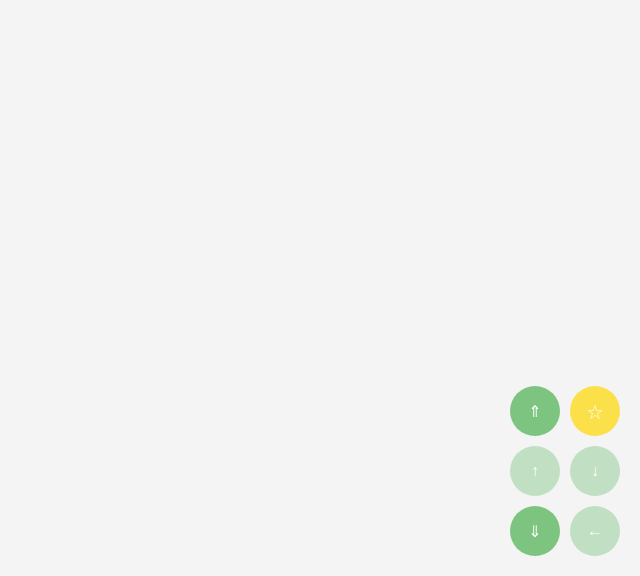
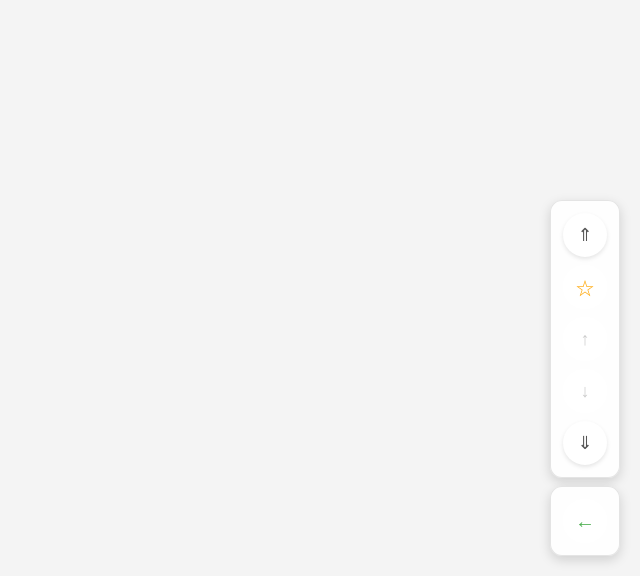
Before and after one commit to buzomo/rss-reader, a Flask app: a page that uses templates/index.html in a window 1280 px wide. Shown: the part 224-800 px from the top of the page, without its empty margins (640-1280 px from the left). Run offline with Flask 3, Linux system fonts and the light colour scheme; data that the repository does not hold is empty; some libraries are stand-ins or nearby versions.

Commit message:
ボタン改善

```diff
--- a/templates/index.html
+++ b/templates/index.html
@@ -105,48 +105,67 @@
             padding-top: 8px;
         }
         h2 {
-            cursor: pointer;
+            margin-bottom: 10px;
             display: flex;
             align-items: center;
-            margin-bottom: 10px;
-        }
-        h2:hover {
-            color: #4CAF50;
         }
         .navigation-buttons {
             position: fixed;
             right: 20px;
             bottom: 20px;
-            display: grid;
-            grid-template-columns: 50px 50px;
-            grid-template-rows: 50px 50px 50px;
-            gap: 10px;
+            display: flex;
+            flex-direction: column;
+            gap: 8px;
             z-index: 100;
         }
+        .navigation-buttons .button-group {
+            display: flex;
+            flex-direction: column;
+            gap: 8px;
+            background-color: rgba(255, 255, 255, 0.9);
+            border-radius: 12px;
+            padding: 12px;
+            box-shadow: 0 4px 12px rgba(0, 0, 0, 0.15);
+            border: 1px solid rgba(0, 0, 0, 0.1);
+        }
         .navigation-buttons button {
-            padding: 10px;
-            font-size: 16px;
-            background-color: rgba(76, 175, 80, 0.7);
-            color: white;
+            padding: 0;
+            font-size: 18px;
+            background-color: white;
+            color: #555;
             border: none;
             border-radius: 50%;
-            width: 50px;
-            height: 50px;
+            width: 44px;
+            height: 44px;
             cursor: pointer;
             display: flex;
             align-items: center;
             justify-content: center;
             outline: none;
+            transition: all 0.2s;
+            box-shadow: 0 2px 4px rgba(0, 0, 0, 0.1);
+        }
+        .navigation-buttons button:hover {
+            background-color: #f0f0f0;
+            transform: translateY(-1px);
+            box-shadow: 0 4px 8px rgba(0, 0, 0, 0.15);
         }
         .navigation-buttons button:disabled {
-            background-color: rgba(76, 175, 80, 0.3);
+            color: #ccc;
             cursor: not-allowed;
+            background-color: white;
+            transform: none;
+            box-shadow: none;
         }
         #starNavBtn {
-            background-color: rgba(255, 215, 0, 0.7);
+            color: #ffa500;
         }
         #starNavBtn.starred {
-            background-color: rgba(255, 215, 0, 1);
+            color: #ffd700;
+        }
+        #backToFeedsBtn {
+            color: #4CAF50;
+            font-size: 20px;
         }
         #fileInput {
             display: none;
@@ -171,18 +190,25 @@
             <ul class="feed-list" id="feedList"></ul>
         </div>
         <div id="articlesSection" class="section" style="display: none;">
-            <h2 id="articleHeader"><span id="backToFeeds">← </span><span id="currentFeedTitle">ニュース一覧</span></h2>
+            <h2 id="articleHeader">
+                <span id="backToFeeds"></span>
+                <span id="currentFeedTitle">ニュース一覧</span>
+            </h2>
             <input type="text" class="search-bar" id="articleSearchInput" placeholder="記事を検索...">
             <ul class="article-list" id="articleList"></ul>
         </div>
     </div>
     <div class="navigation-buttons">
-        <button id="pageUpBtn" onclick="scrollPage('up')">⇑</button>
-        <button id="starNavBtn" onclick="toggleStarCurrentArticle()" disabled>☆</button>
-        <button id="prevArticleBtn" onclick="showPrevArticle()" disabled>↑</button>
-        <button id="nextArticleBtn" onclick="showNextArticle()" disabled>↓</button>
-        <button id="pageDownBtn" onclick="scrollPage('down')">⇓</button>
-        <button id="backToFeedsBtn" onclick="backToFeeds()" disabled>←</button>
+        <div class="button-group">
+            <button id="pageUpBtn" onclick="scrollPage('up')" title="ページ上へ">⇑</button>
+            <button id="starNavBtn" onclick="toggleStarCurrentArticle()" title="お気に入り" disabled>☆</button>
+            <button id="prevArticleBtn" onclick="showPrevArticle()" title="前の記事" disabled>↑</button>
+            <button id="nextArticleBtn" onclick="showNextArticle()" title="次の記事" disabled>↓</button>
+            <button id="pageDownBtn" onclick="scrollPage('down')" title="ページ下へ">⇓</button>
+        </div>
+        <div class="button-group">
+            <button id="backToFeedsBtn" onclick="backToFeeds()" title="フィード一覧に戻る" disabled>←</button>
+        </div>
     </div>
     <input type="file" id="fileInput" accept=".opml,.xml" />
     <script>
```
